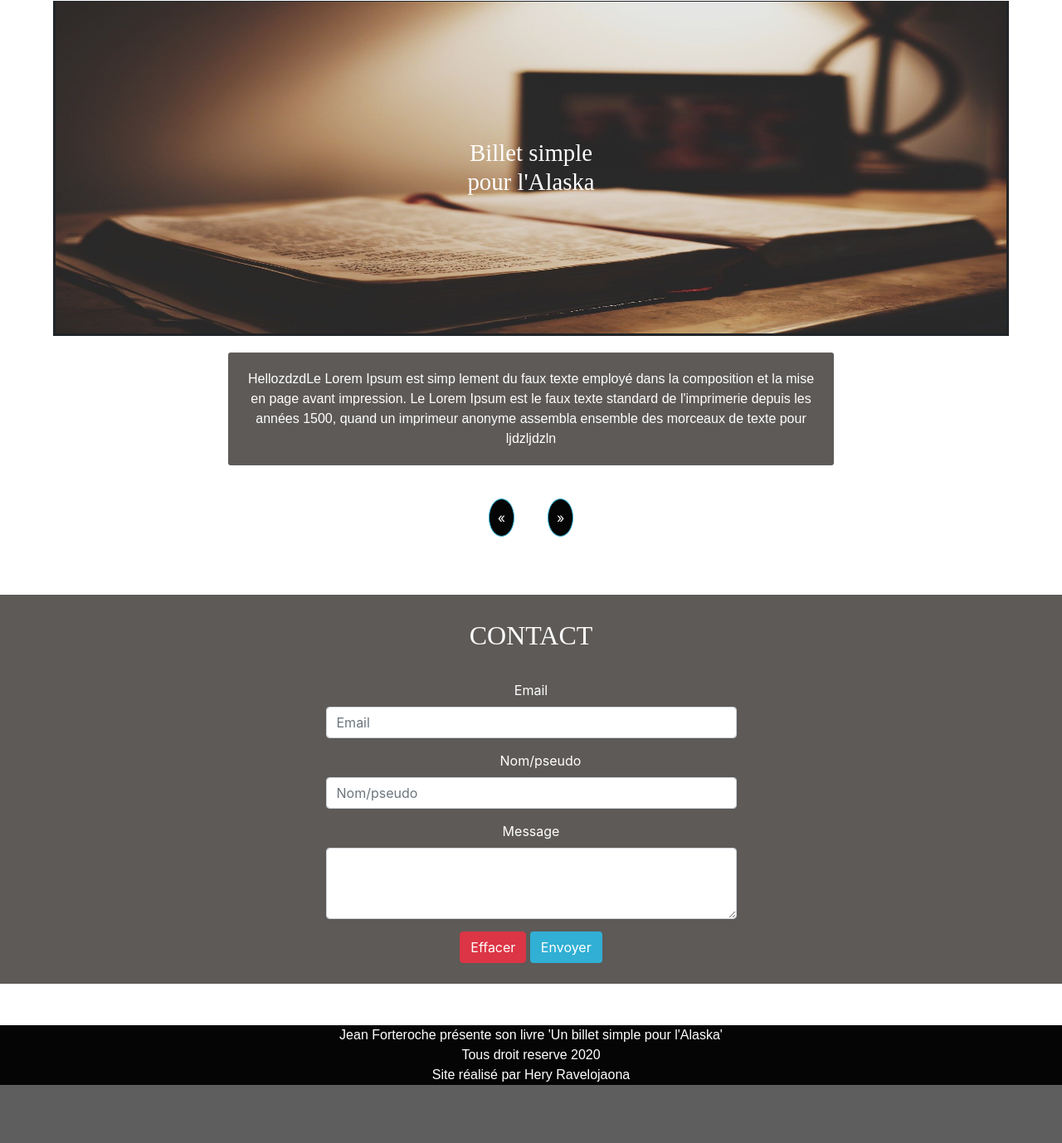
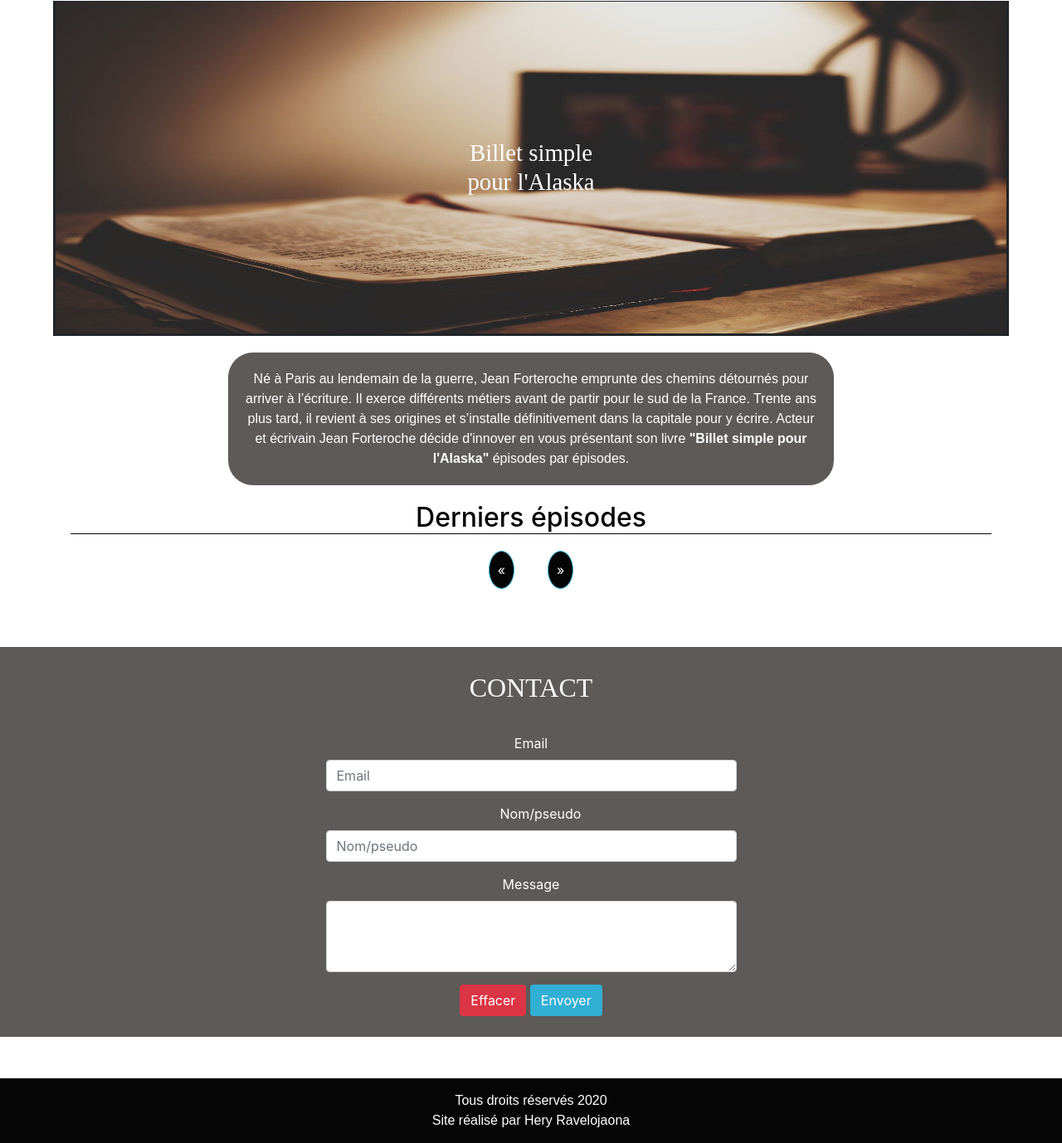
Before and after one commit to HeryRavelojaona/Blog-Jean-Forteroche, a PHP site: template templates/home.php in a window 1280 px wide. Shown: the part 61-1439 px from the top of the page at 83% size. Before the commit the page ends 1369 px from the top, so only its background shows below. Run offline with PHP 8.4, Linux system fonts and the light colour scheme; the template is opened without the code that fills it, so the values that code supplies are empty; some libraries are stand-ins or nearby versions; some web fonts are replaced.

Commit message:
redaction

```diff
--- a/public/css/style.css
+++ b/public/css/style.css
@@ -65,10 +65,16 @@ h1 {
     color: #fff ;
     margin: 20px auto;
     padding: 20px;
-    border-radius: 3px;
+    border-radius: 30px;
     width: 90%;
     text-align: center;
     background-color: #5D5A58;
+}
+
+.home-h2 {
+    color: #050505;
+    text-align: center;
+    border-bottom: 1px solid;
 }
 
 /*section for billets*/
@@ -352,3 +358,7 @@ td a {
     flex-direction: column;
     display: none;
 }
+
+footer {
+    padding: 15px;
+}
--- a/templates/base.php
+++ b/templates/base.php
@@ -37,8 +37,7 @@
         <script src="../public/js/main.js"></script>
     </body>
     <footer>
-        <p>Jean Forteroche présente son livre 'Un billet simple pour l'Alaska'</p>
-        <p>Tous droit reserve 2020</p>
+        <p>Tous droits réservés 2020</p>
         <p>Site réalisé par Hery Ravelojaona</p>
     </footer>
 </html>
--- a/templates/home.php
+++ b/templates/home.php
@@ -18,12 +18,13 @@
             </div>
         </section>
         <section id="description">
-            <p>HellozdzdLe Lorem Ipsum est simp
-                lement du faux texte employé dans la composition et la mise en page avant impression. Le Lorem Ipsum est le faux texte standard de l'imprimerie depuis les années 1500, quand un imprimeur anonyme assembla ensemble des morceaux de texte pour
-                ljdzljdzln</p>
+            <p>Né à Paris au lendemain de la guerre, Jean Forteroche emprunte des chemins détournés pour arriver à l’écriture.
+                Il exerce différents métiers avant de partir pour le sud de la France.
+                Trente ans plus tard, il revient à ses origines et s’installe définitivement dans la capitale pour y écrire.
+                Acteur et écrivain Jean Forteroche décide d'innover en vous présentant son livre <strong>"Billet simple pour l'Alaska"</strong> épisodes par épisodes.</p>
         </section>
         <section id="content" class="container" >
-
+             <h2 class="home-h2">Derniers épisodes</h2>
             <div class="row">
             <?php
                 foreach ($articles as $article)
--- a/templates/register.php
+++ b/templates/register.php
@@ -8,9 +8,7 @@
             </div>
         </section>
         <section id="description">
-            <p>HellozdzdLe Lorem Ipsum est simp
-                lement du faux texte employé dans la composition et la mise en page avant impression. Le Lorem Ipsum est le faux texte standard de l'imprimerie depuis les années 1500, quand un imprimeur anonyme assembla ensemble des morceaux de texte pour
-                ljdzljdzln</p>
+            <p>Inscrivez-vous pour faire partie ma communauté</p>
         </section>
 <section class="login-part container">
             <form class="form-horizontal connexion all-forms" method="post" action="../public/index.php?route=register" >
```
